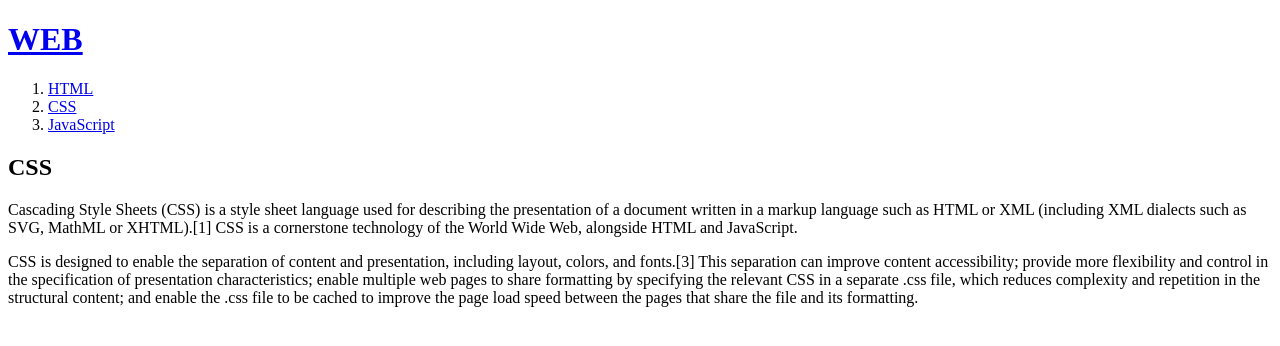
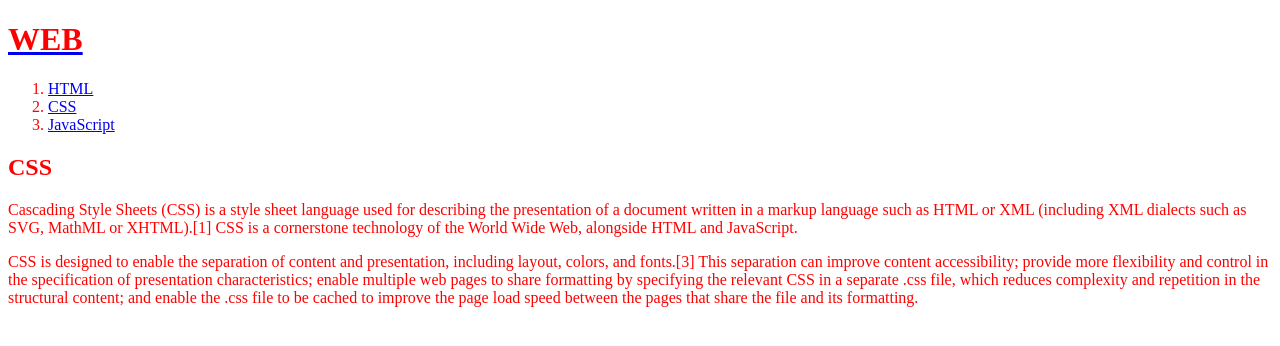
Before and after one commit to Hyunkyung-Kwon/my-first-web-site, a plain HTML site: page 2.html in a window 1280 px wide. Drawn offline with Linux system fonts and the light colour scheme.

Commit message:
Update 2.html

```diff
--- a/2.html
+++ b/2.html
@@ -6,7 +6,7 @@
     </head>
 
     <body>
-        <h1><a href="index.html">WEB</a></h1>
+        <h1><a href="index.html"><font color="red">WEB</a></h1>
         <ol>
             <li><a href="1.html">HTML</a></li>
             <li><a href="2.html">CSS</a></li>
```
